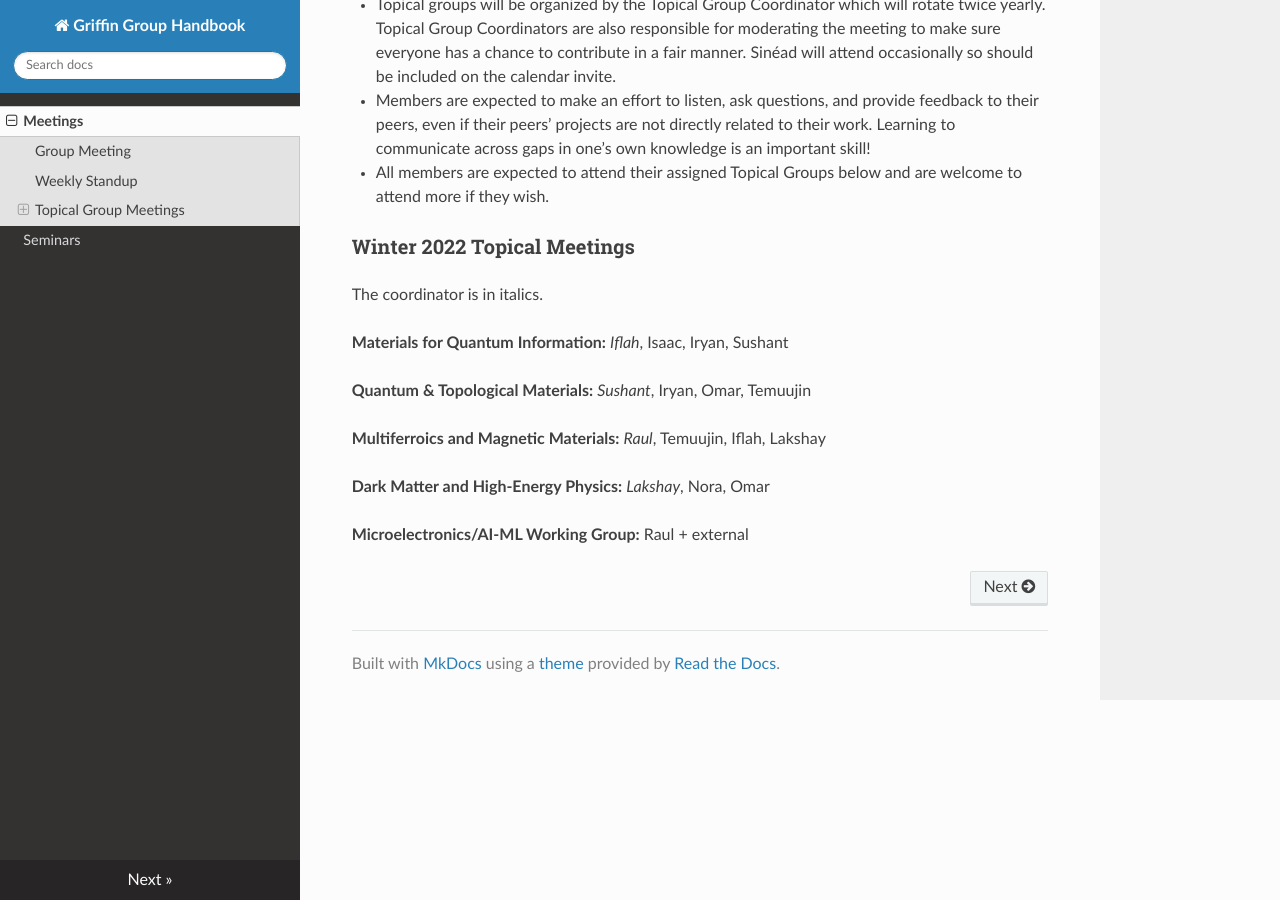
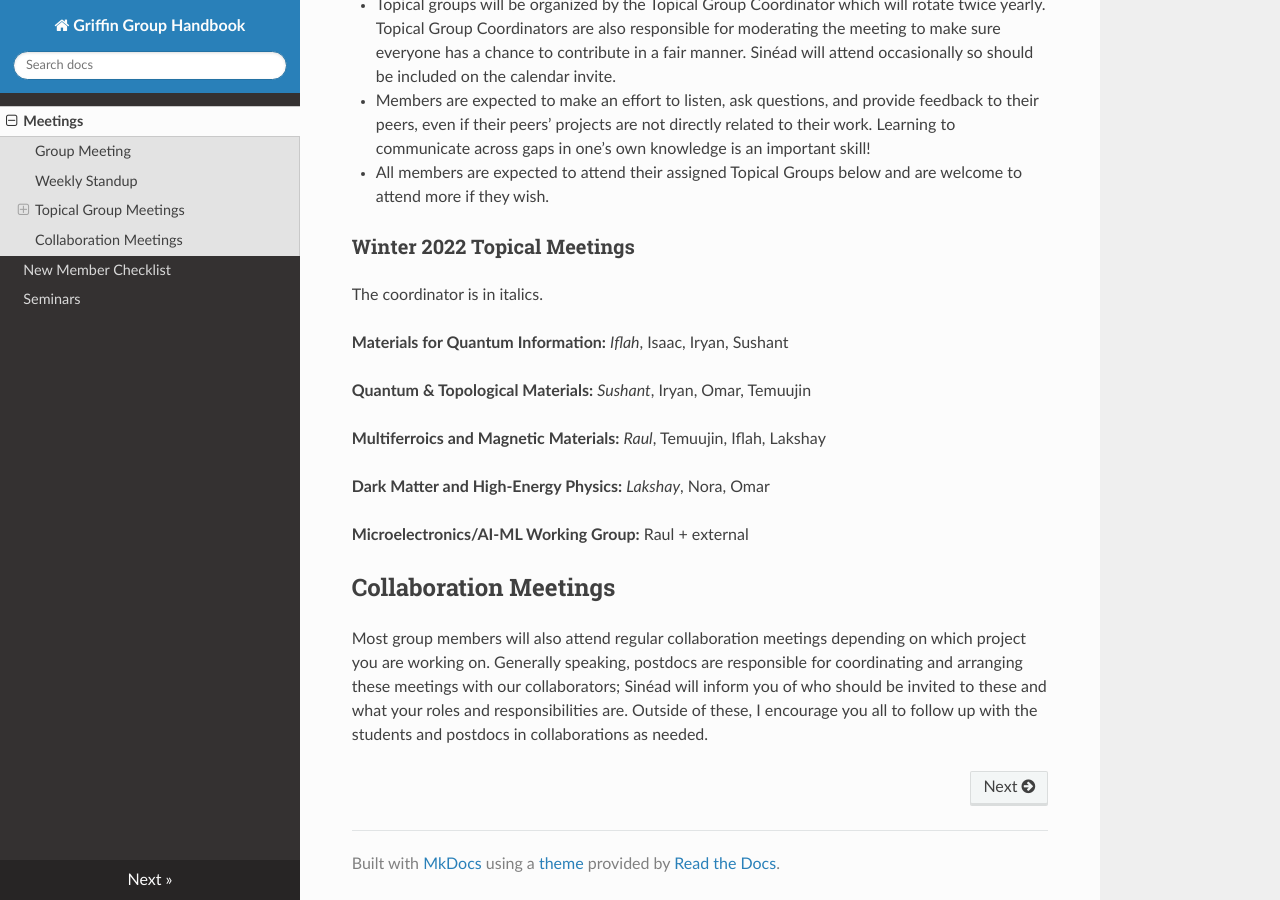
Before and after one commit to oashour/GriffinGroupHandbook, an MkDocs documentation site: the page built from docs/meetings.md, in a window 1280 px wide and 900 px high, scrolled down 935 px. Built offline with MkDocs 1.6.1, drawn with Linux system fonts in a browser that asks for light colours; nearby versions of some CDN libraries.

Commit message:
Add new member checklist

```diff
--- a/docs/meetings.md
+++ b/docs/meetings.md
@@ -49,3 +49,6 @@ The coordinator is in italics.
 **Dark Matter and High-Energy Physics:** *Lakshay*, Nora, Omar
 
 **Microelectronics/AI-ML Working Group:** Raul + external
+
+## Collaboration Meetings
+Most group members will also attend regular collaboration meetings depending on which project you are working on. Generally speaking, postdocs are responsible for coordinating and arranging these meetings with our collaborators; Sinéad will inform you of who should be invited to these and what your roles and responsibilities are. Outside of these, I encourage you all to follow up with the students and postdocs in collaborations as needed.
```
Also changed, not shown: docs/index.rst (+2 -10 lines), docs/newmemberchecklist.md (added, +19 -0 lines).
